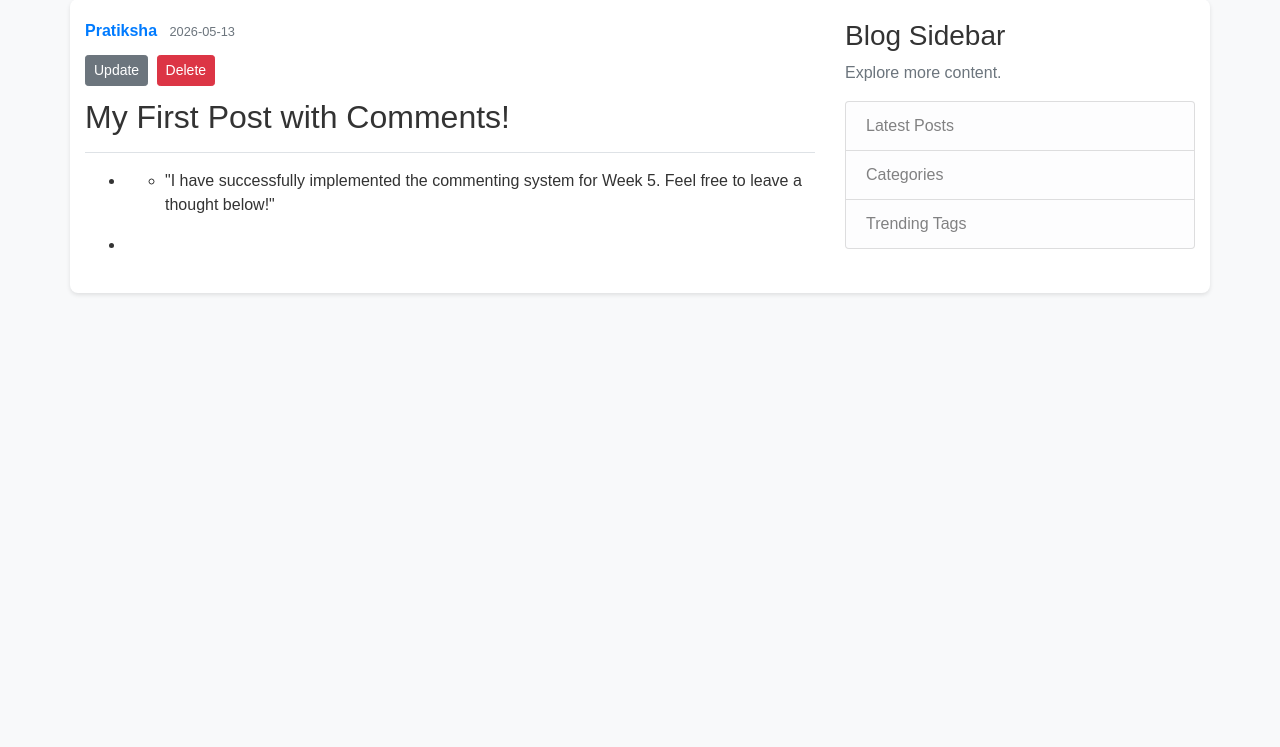
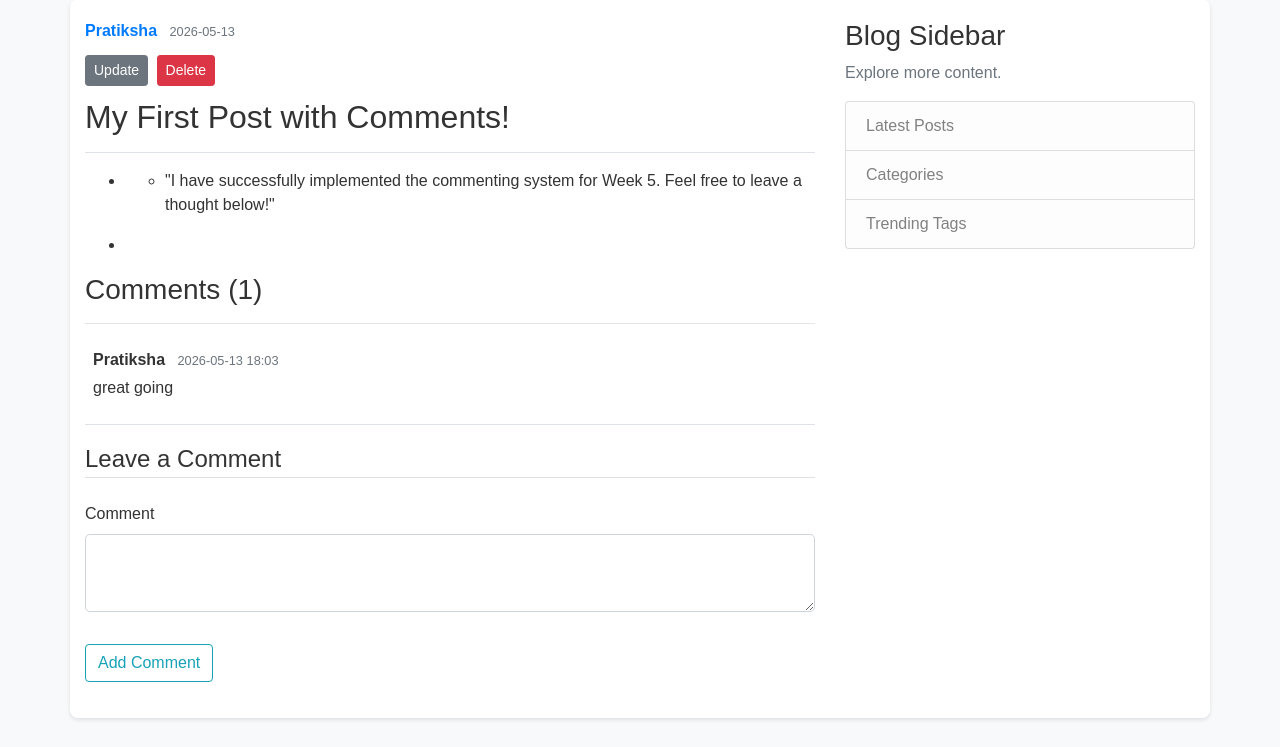
Before and after one commit to pratiksha-2026/Blogging-platform-using-flask, a Flask app: page /post/1 in a window 1280 px wide. Shown: the part 53-800 px from the top of the page. Run offline with Flask 3, Linux system fonts and the light colour scheme; a user stored in the database is signed in; some libraries are stand-ins or nearby versions.

Commit message:
feat: complete commenting system with User/Post relationships (Week 5)

```diff
--- a/flaskblog/forms.py
+++ b/flaskblog/forms.py
@@ -1,6 +1,7 @@
 from flask_wtf import FlaskForm
 from wtforms import StringField, PasswordField, SubmitField, BooleanField, TextAreaField
 from wtforms.validators import DataRequired, Length, Email, EqualTo, ValidationError
+from flaskblog.models import User
 
 class RegistrationForm(FlaskForm):
     username = StringField('Username', validators=[DataRequired(), Length(min=2, max=20)])
@@ -8,6 +9,16 @@ class RegistrationForm(FlaskForm):
     password = PasswordField('Password', validators=[DataRequired()])
     confirm_password = PasswordField('Confirm Password', validators=[DataRequired(), EqualTo('password')])
     submit = SubmitField('Sign Up')
+
+    def validate_username(self, username):
+        user = User.query.filter_by(username=username.data).first()
+        if user:
+            raise ValidationError('That username is taken. Please choose a different one.')
+
+    def validate_email(self, email):
+        user = User.query.filter_by(email=email.data).first()
+        if user:
+            raise ValidationError('That email is taken. Please choose a different one.')
 
 class LoginForm(FlaskForm):
     email = StringField('Email', validators=[DataRequired(), Email()])
@@ -20,3 +31,8 @@ class PostForm(FlaskForm):
     content = TextAreaField('Content', validators=[DataRequired()])
     tags = StringField('Tags (separated by commas)')
     submit = SubmitField('Post')
+
+# --- NEW FOR WEEK 5: COMMENTING SYSTEM ---
+class CommentForm(FlaskForm):
+    content = TextAreaField('Comment', validators=[DataRequired()])
+    submit = SubmitField('Add Comment')
--- a/flaskblog/routes.py
+++ b/flaskblog/routes.py
@@ -1,7 +1,9 @@
 from flask import render_template, url_for, flash, redirect, request, abort
 from flaskblog import app, db, bcrypt
-from flaskblog.forms import RegistrationForm, LoginForm, PostForm
-from flaskblog.models import User, Post, Tag
+# ADDED: CommentForm to the imports
+from flaskblog.forms import RegistrationForm, LoginForm, PostForm, CommentForm
+# ADDED: Comment to the imports
+from flaskblog.models import User, Post, Tag, Comment
 from flask_login import login_user, current_user, logout_user, login_required
 
 # --- HOME ROUTE (With Pagination) ---
@@ -77,10 +79,25 @@ def new_post():
         return redirect(url_for('home'))
     return render_template('create_post.html', title='New Post', form=form, legend='New Post')
 
-@app.route("/post/<int:post_id>")
+# --- INDIVIDUAL POST & COMMENTING SYSTEM ---
+@app.route("/post/<int:post_id>", methods=['GET', 'POST'])
 def post(post_id):
     post = Post.query.get_or_404(post_id)
-    return render_template('post.html', title=post.title, post=post)
+    form = CommentForm() # This defines the 'form' variable for the template
+
+    if form.validate_on_submit():
+        if current_user.is_authenticated:
+            comment = Comment(content=form.content.data, author=current_user, post=post)
+            db.session.add(comment)
+            db.session.commit()
+            flash('Your comment has been added!', 'success')
+            # Redirect to the same page to clear the form
+            return redirect(url_for('post', post_id=post.id))
+        else:
+            flash('Please log in to post a comment.', 'danger')
+            return redirect(url_for('login'))
+
+    return render_template('post.html', title=post.title, post=post, form=form)
 
 @app.route("/post/<int:post_id>/update", methods=['GET', 'POST'])
 @login_required
--- a/flaskblog/templates/post.html
+++ b/flaskblog/templates/post.html
@@ -26,6 +26,52 @@
     </div>
   </article>
 
+  <div class="content-section">
+    <h3>Comments ({{ post.comments|length }})</h3>
+    <hr>
+
+    {% for comment in post.comments %}
+        <div class="media mb-3 p-2 border-bottom">
+            <div class="media-body">
+                <p class="mb-1">
+                    <strong>{{ comment.author.username }}</strong>
+                    <small class="text-muted ml-2">{{ comment.date_posted.strftime('%Y-%m-%d %H:%M') }}</small>
+                </p>
+                <p>{{ comment.content }}</p>
+            </div>
+        </div>
+    {% endfor %}
+
+    {% if current_user.is_authenticated %}
+        <form method="POST" action="">
+            {{ form.hidden_tag() }}
+            <fieldset class="form-group">
+                <legend class="border-bottom mb-4">Leave a Comment</legend>
+                <div class="form-group">
+                    {{ form.content.label(class="form-control-label") }}
+                    {% if form.content.errors %}
+                        {{ form.content(class="form-control form-control-lg is-invalid") }}
+                        <div class="invalid-feedback">
+                            {% for error in form.content.errors %}
+                                <span>{{ error }}</span>
+                            {% endfor %}
+                        </div>
+                    {% else %}
+                        {{ form.content(class="form-control form-control-lg") }}
+                    {% endif %}
+                </div>
+            </fieldset>
+            <div class="form-group">
+                {{ form.submit(class="btn btn-outline-info") }}
+            </div>
+        </form>
+    {% else %}
+        <div class="alert alert-secondary mt-3">
+            <a href="{{ url_for('login') }}">Login</a> to join the conversation.
+        </div>
+    {% endif %}
+  </div>
+
   <div class="modal fade" id="deleteModal" tabindex="-1" role="dialog" aria-labelledby="deleteModalLabel" aria-hidden="true">
     <div class="modal-dialog" role="document">
       <div class="modal-content">
```
Also changed, not shown: flaskblog/models.py (+15 -0 lines), instance/site.db, 1 other file.
